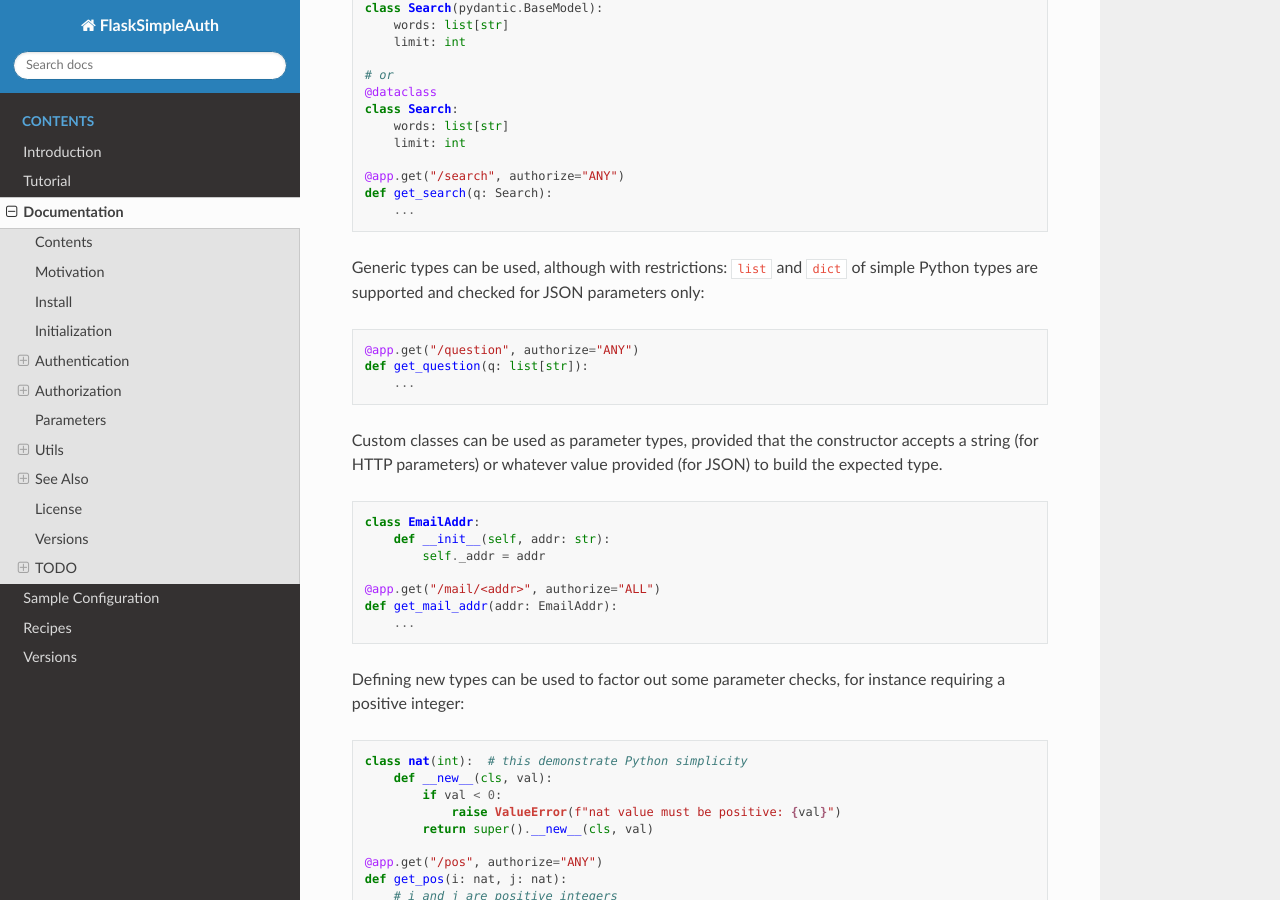
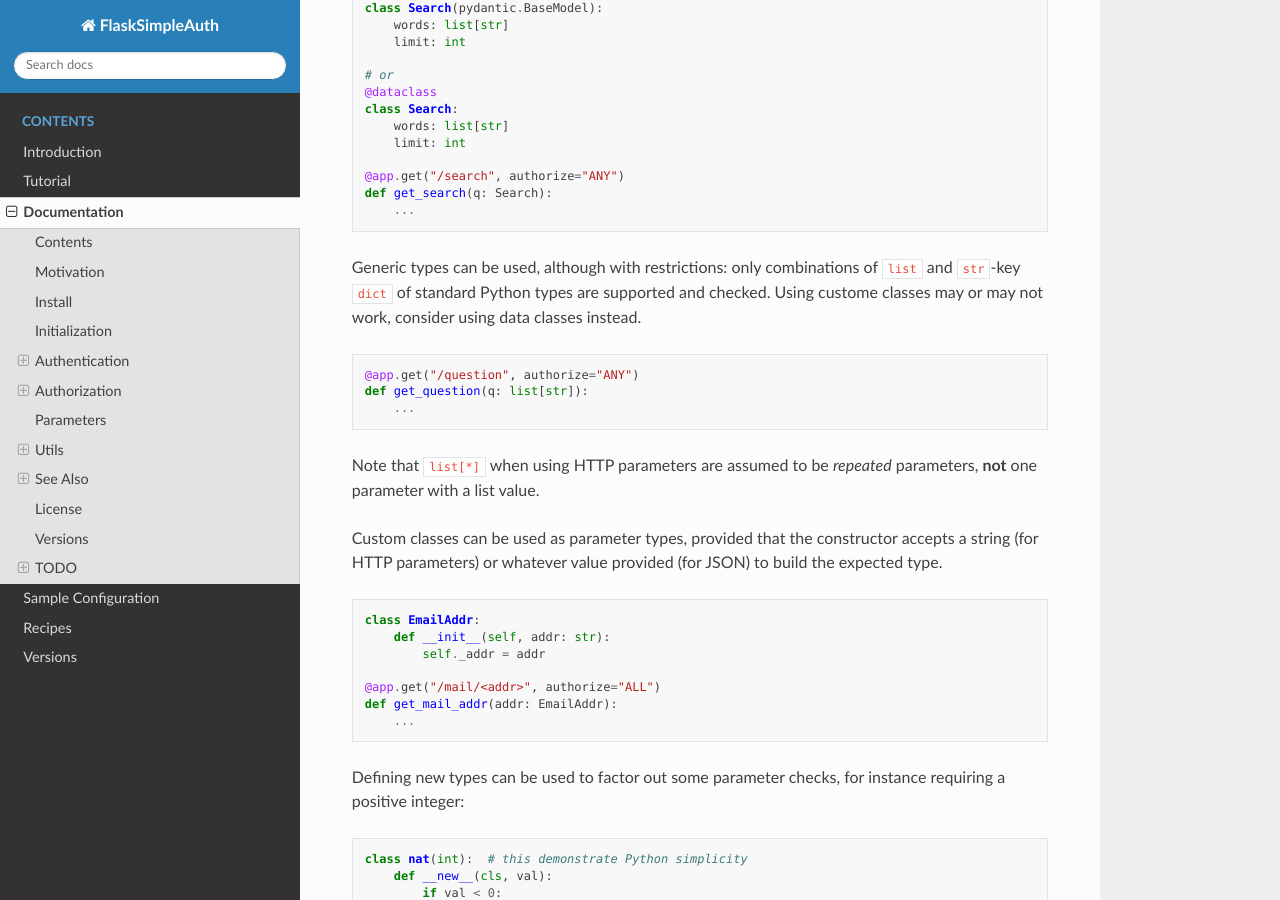
Before and after one commit to zx80/flask-simple-auth, a Sphinx documentation site: the page built from docs/DOCUMENTATION.md, in a window 1280 px wide and 900 px high, scrolled down 13680 px. Built offline with Sphinx 7.4.7 and the Read the Docs theme 2.0.0, drawn with Linux system fonts in a browser that asks for light colours; pages that are not in the unit, such as notebooks, are missing from menus.

Commit message:
clarify generic type support documentation

````diff
--- a/docs/DOCUMENTATION.md
+++ b/docs/DOCUMENTATION.md
@@ -741,14 +741,18 @@ def get_search(q: Search):
     ...
 ```
 
-Generic types can be used, although with restrictions: `list` and `dict` of
-simple Python types are supported and checked for JSON parameters only:
+Generic types can be used, although with restrictions: only combinations of
+`list` and `str`-key `dict` of standard Python types are supported and checked.
+Using custome classes may or may not work, consider using data classes instead.
 
 ```python
 @app.get("/question", authorize="ANY")
 def get_question(q: list[str]):
     ...
 ```
+
+Note that `list[*]` when using HTTP parameters are assumed to be _repeated_
+parameters, **not** one parameter with a list value.
 
 Custom classes can be used as parameter types, provided that the constructor
 accepts a string (for HTTP parameters) or whatever value provided (for JSON)
````
